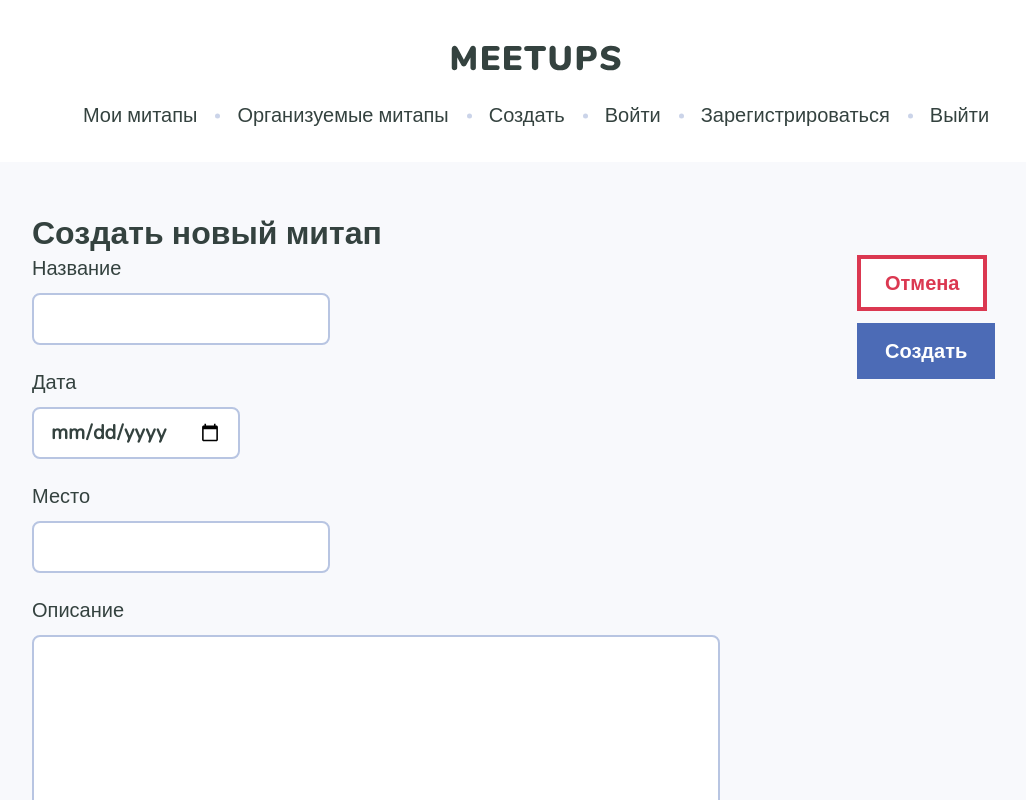
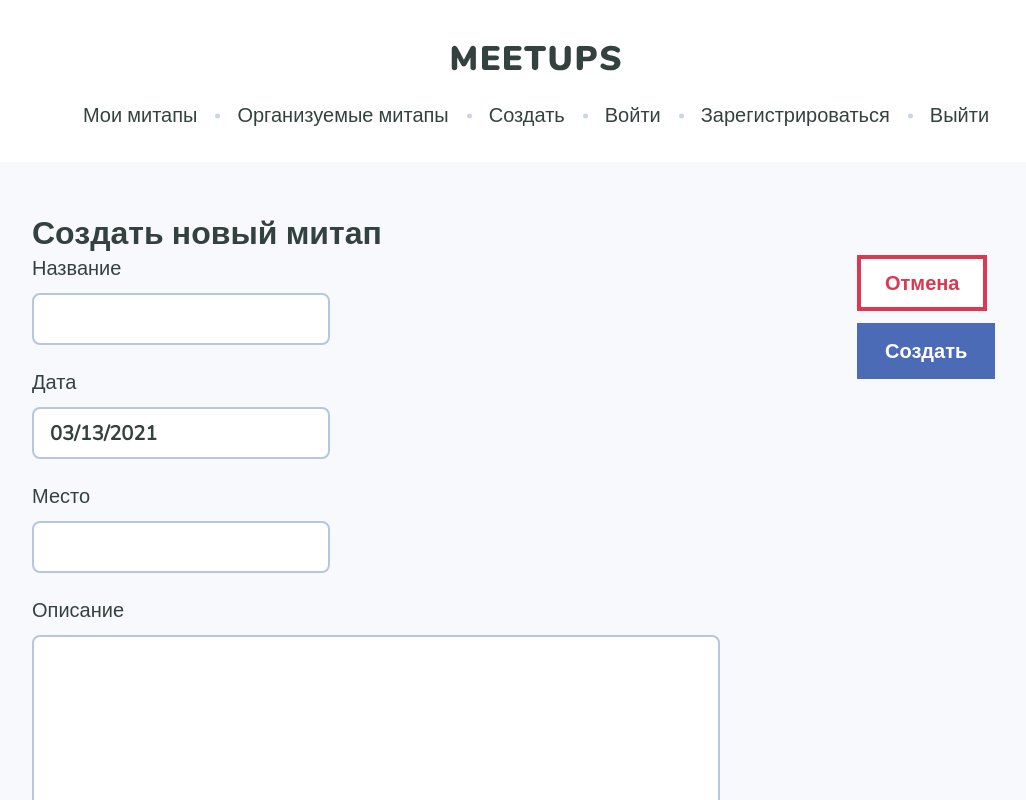
Before and after one commit to JuliaKirschenheuter/vue-cli-test, a Vue app in the folder meetups-page-app/: page /meetups/create in a window 1280 px wide. Shown: the top 800 px of the page, without its empty margins (104-1130 px from the left). Built offline with nearby package versions, Linux system fonts and the light colour scheme.

Commit message:
date in input was corrected

```diff
--- a/meetups-page-app/src/components/MeetupForm.vue
+++ b/meetups-page-app/src/components/MeetupForm.vue
@@ -9,7 +9,7 @@
         </div>
         <div class="form-group">
           <label class="form-label">Дата</label>
-          <input class="form-control" type="date" v-model="meetup_.date"/>
+          <input class="form-control" type="data" placeholder="01.01.2020"  v-model="meetup_.localDate"/>
         </div>
         <div class="form-group">
           <label class="form-label">Место</label>
--- a/meetups-page-app/src/views/CreateNewMeetup.vue
+++ b/meetups-page-app/src/views/CreateNewMeetup.vue
@@ -1,7 +1,7 @@
 <template>
   <div class="container" v-if="meetup_">
     <h1>Создать новый митап</h1>
-    <form-layout :meetup="meetup_" :meetup-id="meetupId_" :submitButton="submitButton"></form-layout>
+    <form-layout :meetup="processedEmptyMeetup" :meetup-id="meetupId_" :submitButton="submitButton"></form-layout>
   </div>
 </template>
 
@@ -22,11 +22,21 @@ export default {
   },
 
   mounted () {
-    const emptyMeetup = buildEmptyMeetup()
-    this.meetup_ = emptyMeetup
-    this.meetupId_ = emptyMeetup.id
+    this.meetup_ = buildEmptyMeetup()
+    this.meetupId_ = this.meetup_.id
+  },
+
+  computed: {
+    processedEmptyMeetup () {
+      return Object.assign({}, this.meetup_, {
+        localDate: new Date(this.meetup_.date).toLocaleString(navigator.language, {
+          year: 'numeric',
+          month: '2-digit',
+          day: '2-digit'
+        })
+      })
+    }
   }
-
 }
 </script>
 
--- a/meetups-page-app/src/views/MeetupInfo.vue
+++ b/meetups-page-app/src/views/MeetupInfo.vue
@@ -10,7 +10,7 @@
     </li>
     <li>
       <app-icon icon="cal-lg" class="icon info-list__icon"/>
-      <time datetime="2020-01-01">{{meetup.date}}</time>
+      <time datetime="2020-01-01">{{meetup.localDate}}</time>
     </li>
   </ul>
 </template>
--- a/meetups-page-app/src/views/MeetupPage.vue
+++ b/meetups-page-app/src/views/MeetupPage.vue
@@ -70,10 +70,10 @@ export default {
     },
     processedMeetup () {
       return Object.assign({}, this.meetup, {
-        date: new Date(this.meetup.date).toLocaleString(navigator.language, {
+        localDate: new Date(this.meetup.date).toLocaleString(navigator.language, {
           year: 'numeric',
-          month: 'long',
-          day: 'numeric'
+          month: '2-digit',
+          day: '2-digit'
         })
       })
     }
```
